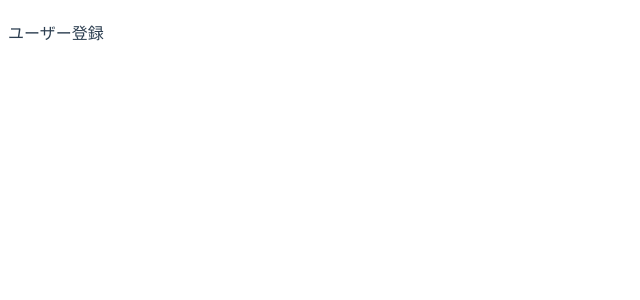
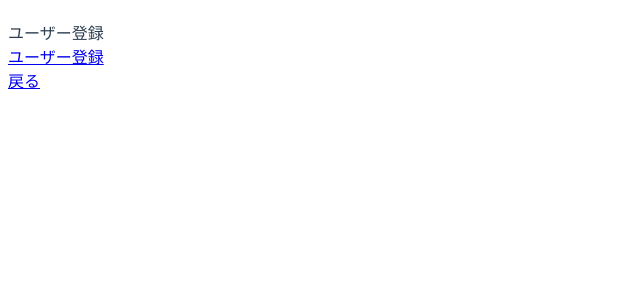
Before and after one commit to suzukisyu/my-chat, a Vue app: page /signup in a window 1280 px wide. Shown: the top 300 px of the page, without its empty margins (0-640 px from the left). Built offline with nearby package versions, Linux system fonts and the light colour scheme.

Commit message:
戻るリンクを追加

```diff
--- a/src/components/Chat.vue
+++ b/src/components/Chat.vue
@@ -1,5 +1,6 @@
 <template>
   <div class="background">
+    <router-link to="/">戻る</router-link><br/>
 
     <div v-for="(message, key) in messages" v-bind:key="key">
       <div class=" name">
--- a/src/components/Create.vue
+++ b/src/components/Create.vue
@@ -1,6 +1,7 @@
 <template>
   <div>
-    チャットルーム作成
+    チャットルーム作成<br/>
+    <router-link to="/">戻る</router-link><br/>
   </div>
 </template>
 
--- a/src/components/Login.vue
+++ b/src/components/Login.vue
@@ -1,6 +1,7 @@
 <template>
   <div>
     ログイン<br/>
+    <router-link to="/">ログイン</router-link><br/>
     <router-link to="/signup">ユーザー登録</router-link><br/>
   </div>
 </template>
--- a/src/components/SignUp.vue
+++ b/src/components/SignUp.vue
@@ -1,6 +1,8 @@
 <template>
   <div>
-    ユーザー登録
+    ユーザー登録<br/>
+    <router-link to="/">ユーザー登録</router-link><br/>
+    <router-link to="/login">戻る</router-link><br/>
   </div>
 </template>
 
```
